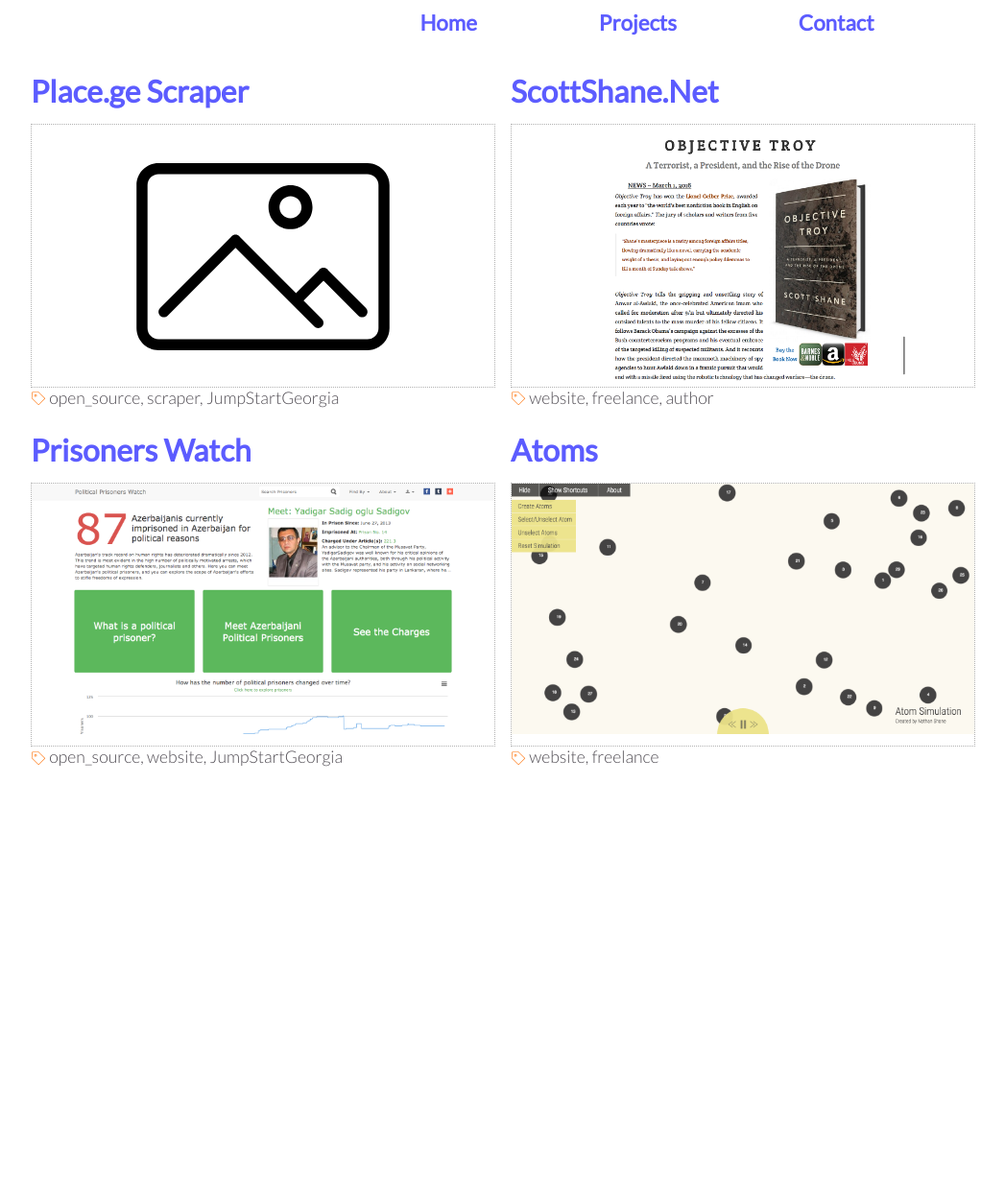
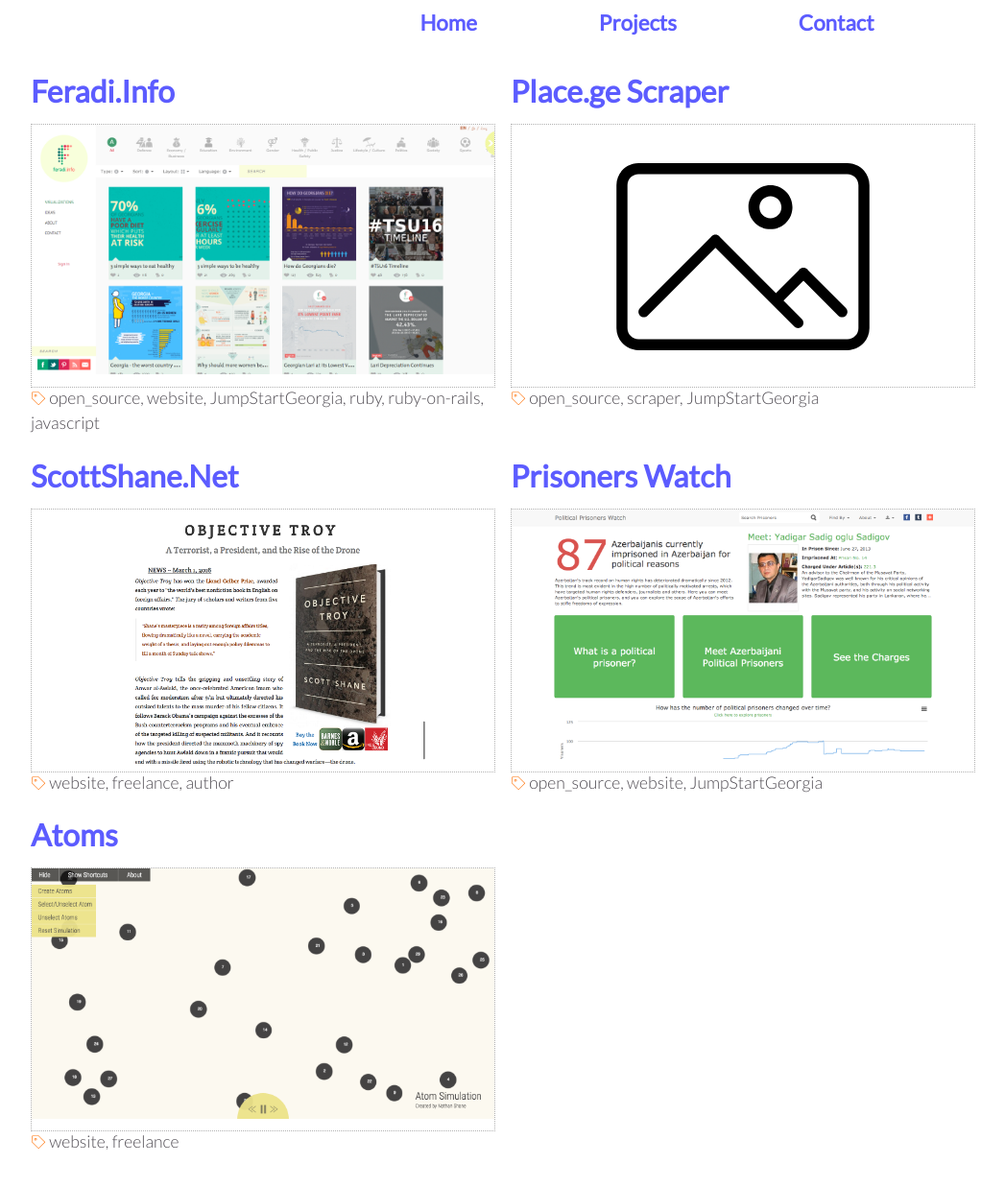
Before and after one commit to nwshane/nwshane.github.io, a Jekyll site: the page built from projects/index.html, in a window 1280 px wide and 1246 px high. Shown: the top 1237 px of the window at 96% size, without its empty margins (116-1163 px from the left). Built offline with Jekyll 4.4.1, drawn with Linux system fonts in a browser that asks for light colours; some web fonts are replaced.

Commit message:
Added feradi project and updated project image max-width to 650px.

```diff
--- a/_sass/components/_project-image.scss
+++ b/_sass/components/_project-image.scss
@@ -4,5 +4,5 @@
   border: 1px rgba(black, .3);
   border-style: dotted;
   height: inherit;
-  max-width: 600px;
+  max-width: 650px;
 }
--- /dev/null
+++ b/projects/_posts/2016-03-01-feradi_info.markdown
@@ -0,0 +1,12 @@
+---
+title: 'Feradi.Info'
+date: 2016-03-01 14:00:00
+tags: open_source website JumpStartGeorgia ruby ruby-on-rails javascript
+github-url: https://github.com/JumpStartGeorgia/feradi.info
+main-url: www.feradi.info
+main-image-path: /assets/images/Feradi-Home-Page.png
+---
+
+We at JumpStart Georgia create visualizations of many different kinds, including infographics, interactives, videos, and gifographics. We publish these visualizations on [feradi.info]({{ page.main-url }}) ("feradi" means "colorful" in Georgian).
+
+My contributions to feradi.info have consisted of making the site more responsive, as well as adding the ability for us to upload video and gifographic visualizations.
```
Also changed, not shown: assets/images/Feradi-Home-Page.png (added).
